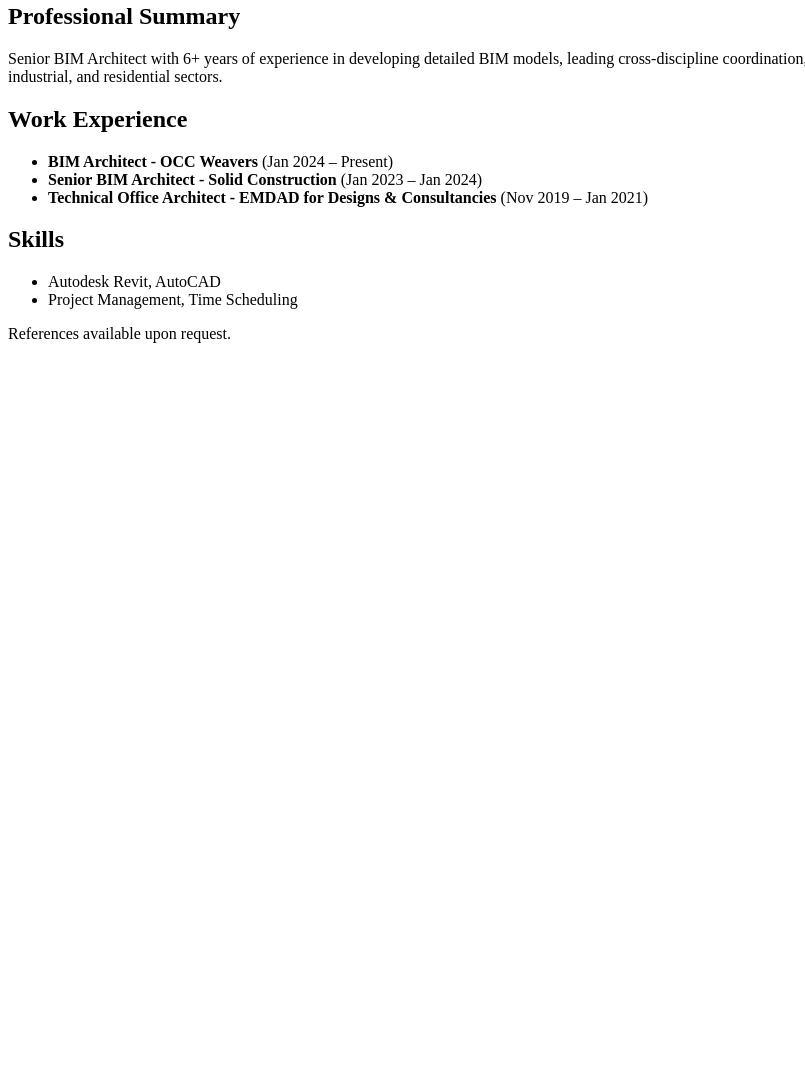
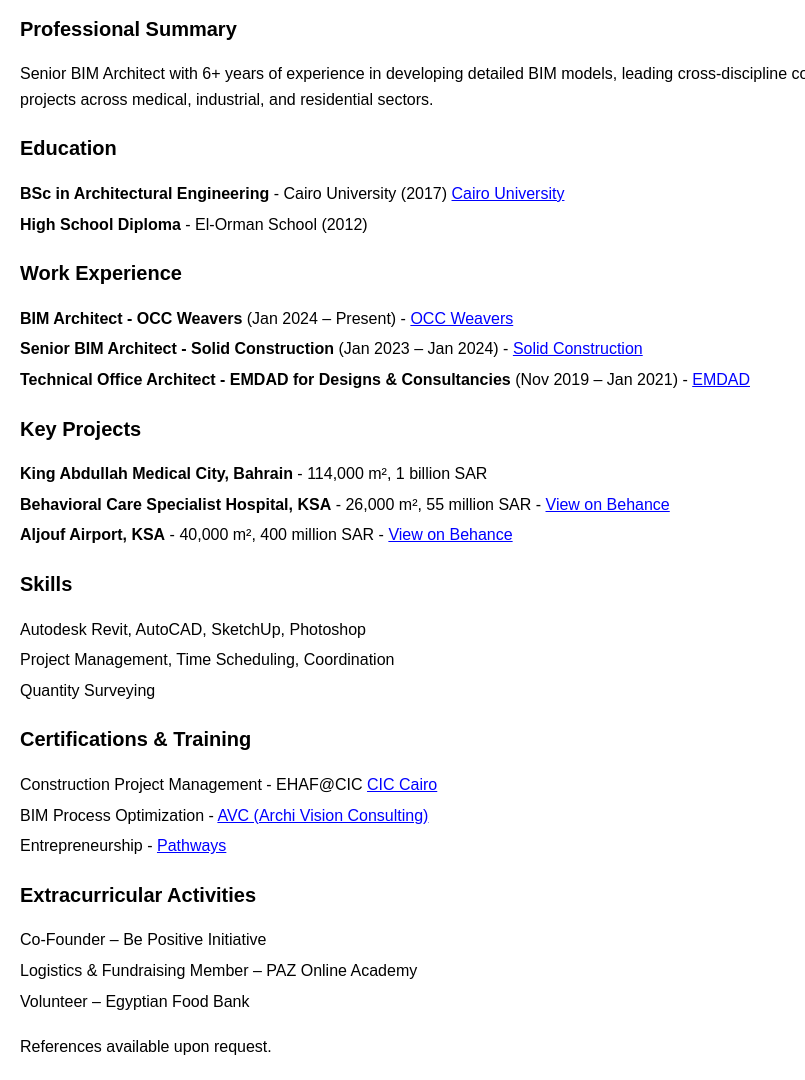
Before and after one commit to MohKamalAldin/MohKamalAldin-my-CV, a plain HTML site: page index.html in a window 1280 px wide. Shown: the part 149-1229 px from the top of the page, without its empty margins (0-805 px from the left). Before the commit the page ends 800 px from the top, so only its background shows below. Drawn offline with Linux system fonts and the light colour scheme.

Commit message:
index.html

```diff
--- a/index.html
+++ b/index.html
@@ -4,28 +4,104 @@
     <meta charset="UTF-8">
     <meta name="viewport" content="width=device-width, initial-scale=1.0">
     <title>Mohamed Kamal Eldin - Resume</title>
+    <style>
+        body {
+            font-family: Arial, sans-serif;
+            line-height: 1.6;
+            margin: 20px;
+        }
+        header, section, footer {
+            margin-bottom: 20px;
+        }
+        h1 {
+            font-size: 24px;
+        }
+        h2 {
+            font-size: 20px;
+            margin-top: 10px;
+        }
+        ul {
+            list-style-type: none;
+            padding-left: 0;
+        }
+        li {
+            margin-bottom: 5px;
+        }
+        a {
+            color: blue;
+            text-decoration: underline;
+        }
+    </style>
 </head>
 <body>
+
+    <header>
         <h1>Mohamed Kamal Eldin</h1>
         <p>Senior BIM Architect | Pyramids Gardens, Giza, Egypt | (+2) 01144797634 | <a href="mailto:moh.kamal.k@outlook.com">Moh.kamal.k@outlook.com</a></p>
         <p><a href="https://www.linkedin.com/in/mohkkhedr/">LinkedIn</a> | <a href="https://www.behance.net/mohkamal">Behance</a></p>
+    </header>
 
+    <section>
         <h2>Professional Summary</h2>
         <p>Senior BIM Architect with 6+ years of experience in developing detailed BIM models, leading cross-discipline coordination, and producing shop drawings for large-scale projects across medical, industrial, and residential sectors.</p>
+    </section>
 
+    <section>
+        <h2>Education</h2>
+        <ul>
+            <li><strong>BSc in Architectural Engineering</strong> - Cairo University (2017) <a href="http://eng.cu.edu.eg/en/">Cairo University</a></li>
+            <li><strong>High School Diploma</strong> - El-Orman School (2012)</li>
+        </ul>
+    </section>
+
+    <section>
         <h2>Work Experience</h2>
         <ul>
-        <li><strong>BIM Architect - OCC Weavers</strong> (Jan 2024 – Present)</li>
-        <li><strong>Senior BIM Architect - Solid Construction</strong> (Jan 2023 – Jan 2024)</li>
-        <li><strong>Technical Office Architect - EMDAD for Designs & Consultancies</strong> (Nov 2019 – Jan 2021)</li>
+            <li><strong>BIM Architect - OCC Weavers</strong> (Jan 2024 – Present) - <a href="https://www.occweaversltd.com/">OCC Weavers</a></li>
+            <li><strong>Senior BIM Architect - Solid Construction</strong> (Jan 2023 – Jan 2024) - <a href="https://solidegypt.com/">Solid Construction</a></li>
+            <li><strong>Technical Office Architect - EMDAD for Designs & Consultancies</strong> (Nov 2019 – Jan 2021) - <a href="https://www.emdaddesign.com/">EMDAD</a></li>
         </ul>
+    </section>
 
+    <section>
+        <h2>Key Projects</h2>
+        <ul>
+            <li><strong>King Abdullah Medical City, Bahrain</strong> - 114,000 m², 1 billion SAR</li>
+            <li><strong>Behavioral Care Specialist Hospital, KSA</strong> - 26,000 m², 55 million SAR - <a href="https://www.behance.net/gallery/207117755/Behavioral-care-specialist-hospital-KSA-Shopdrawings">View on Behance</a></li>
+            <li><strong>Aljouf Airport, KSA</strong> - 40,000 m², 400 million SAR - <a href="https://www.behance.net/moodboard/214867527/Aljouf-airport-working-drawings">View on Behance</a></li>
+        </ul>
+    </section>
+
+    <section>
         <h2>Skills</h2>
         <ul>
-        <li>Autodesk Revit, AutoCAD</li>
-        <li>Project Management, Time Scheduling</li>
+            <li>Autodesk Revit, AutoCAD, SketchUp, Photoshop</li>
+            <li>Project Management, Time Scheduling, Coordination</li>
+            <li>Quantity Surveying</li>
         </ul>
+    </section>
 
-    <footer>References available upon request.</footer>
+    <section>
+        <h2>Certifications & Training</h2>
+        <ul>
+            <li>Construction Project Management - EHAF@CIC <a href="https://www.cic-cairo.com/">CIC Cairo</a></li>
+            <li>BIM Process Optimization - <a href="http://www.avc-eg.com/home.php">AVC (Archi Vision Consulting)</a></li>
+            <li>Entrepreneurship - <a href="http://pathways.cu.edu.eg/index.html">Pathways</a></li>
+        </ul>
+    </section>
+
+    <section>
+        <h2>Extracurricular Activities</h2>
+        <ul>
+            <li>Co-Founder – Be Positive Initiative</li>
+            <li>Logistics & Fundraising Member – PAZ Online Academy</li>
+            <li>Volunteer – Egyptian Food Bank</li>
+        </ul>
+    </section>
+
+    <footer>
+        <p>References available upon request.</p>
+    </footer>
+
 </body>
 </html>
```
Lines whose indentation alone changed are shown as unchanged.
